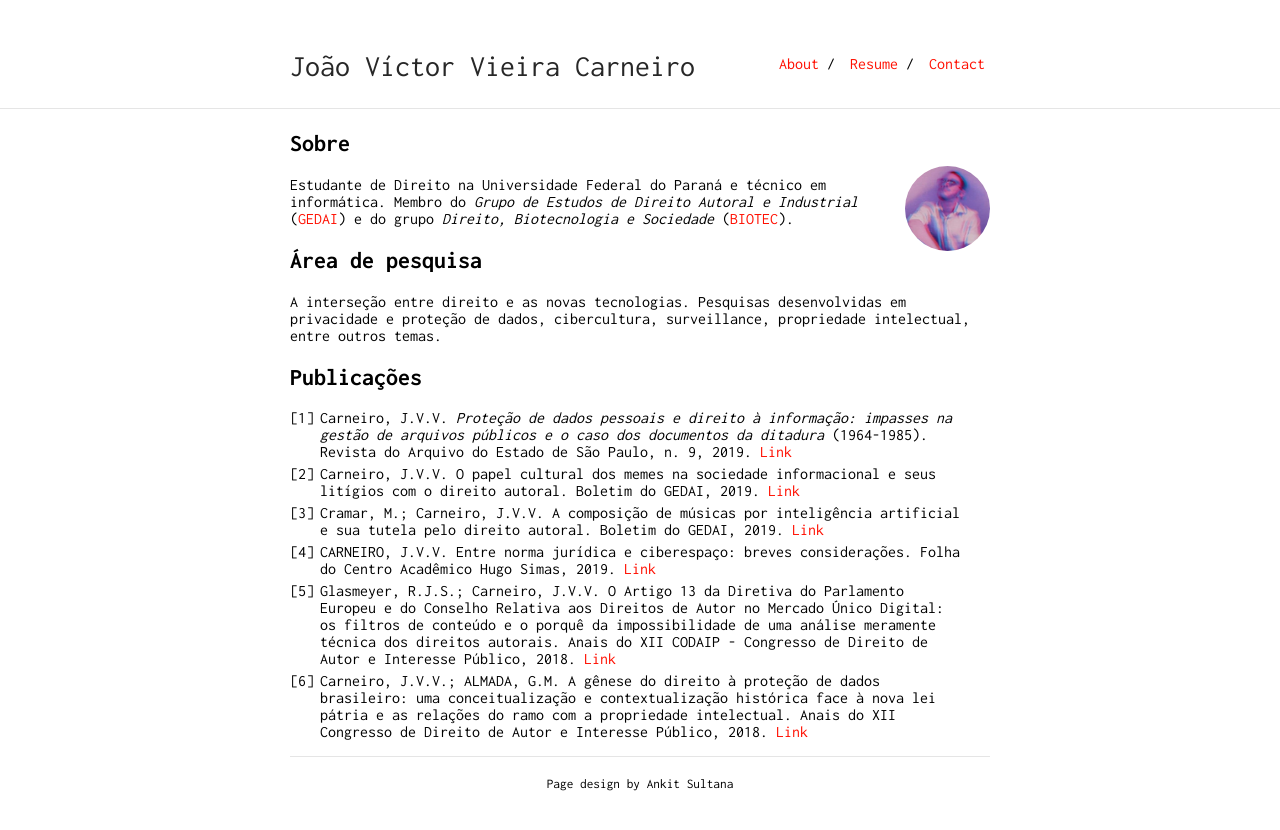
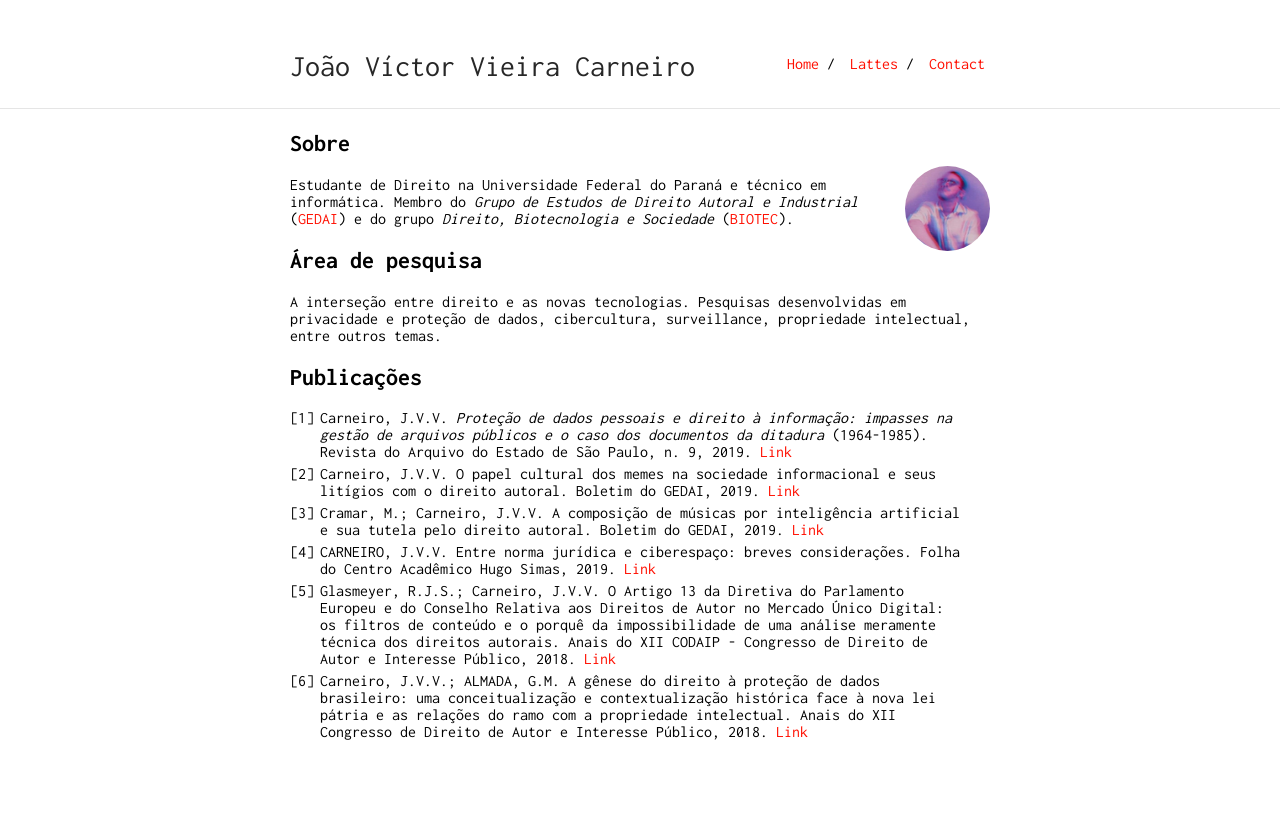
Before and after one commit to joaovvcarneiro/joaovvcarneiro.github.io, a Jekyll site: the page built from index.md, in a window 1280 px wide. Shown: the top 830 px of the page. Built offline with Jekyll 4.4.1, drawn with Linux system fonts in a browser that asks for light colours; our own code applies the rules of GitHub Pages for plain Markdown files.

Commit message:
Update _config.yml

```diff
--- a/_config.yml
+++ b/_config.yml
@@ -10,18 +10,14 @@ markdown: kramdown
 
 tracking_id: #
 
-footer: yes
-footer_url: "https://github.com/ankitsultana"
-footer_text: "Page design by Ankit Sultana"
-
 sass:
     style: compressed
     sass_dir: _sass
 
 nav:
- - name: "About"
-   link: "/researcher/"
- - name: "Resume"
-   link: "resume.pdf"
+ - name: "Home"
+   link: "/"
+ - name: "Lattes"
+   link: "http://lattes.cnpq.br/6985257758397140"
  - name: "Contact"
    link: "contact"
```
